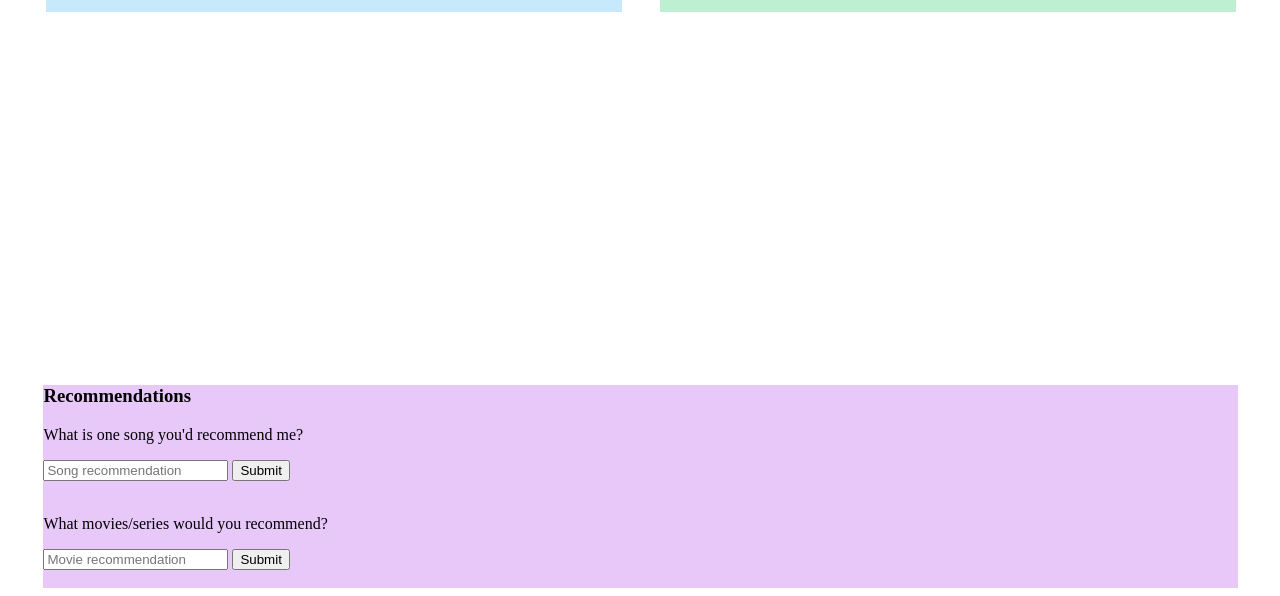
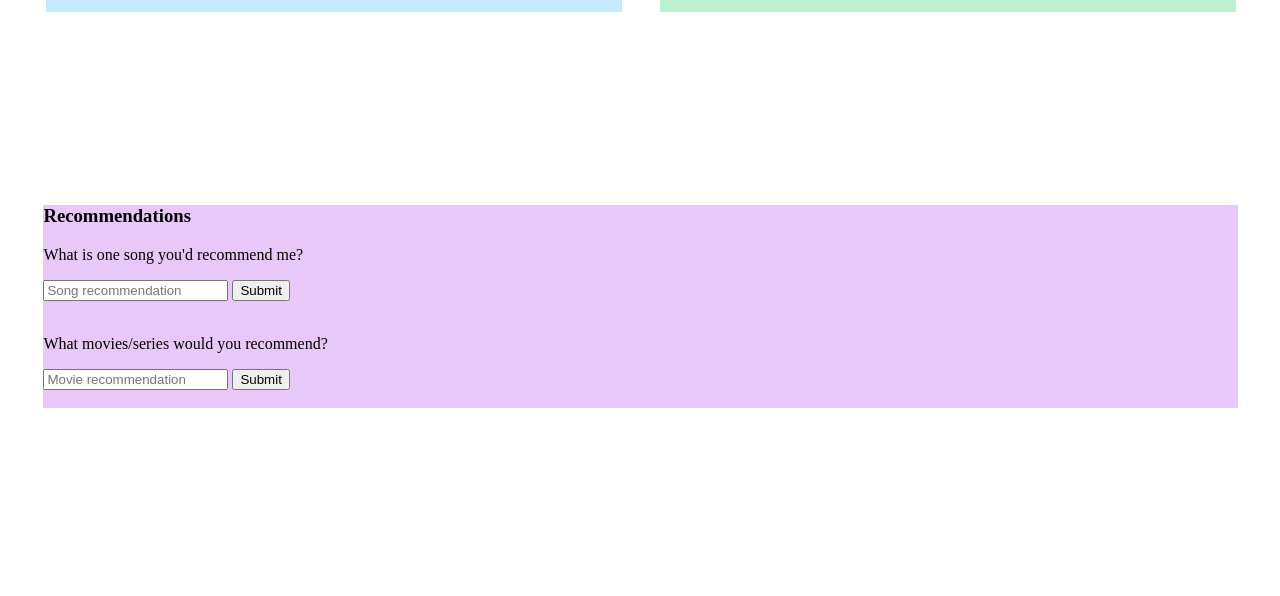
Before and after one commit to wangeline/Info-Page, a website: page index2.html in a window 1280 px wide. Shown: the part 2285-2881 px from the top of the page. After the commit the page ends 2701 px from the top, so only its background shows below. Drawn offline with Linux system fonts and the light colour scheme.

Commit message:
Update index2.html

```diff
--- a/index2.html
+++ b/index2.html
@@ -1,7 +1,4 @@
 <body>
-<!-- back button -->
-<!--<button id = "back"> 🔙 </button>-->
-
 <!-- FAVORITE SONGS -->
 <div id = "songsDiv">
 <h3> My Favorite Songs </h3>
@@ -175,7 +172,7 @@ iframe {
 
 #recDiv {
   background-color: #E7C8F9;
-  margin-top: 900px;
+  margin-top: 720px;
   margin-left: 2.8%;
   margin-right: 2.7%;
 }
```
